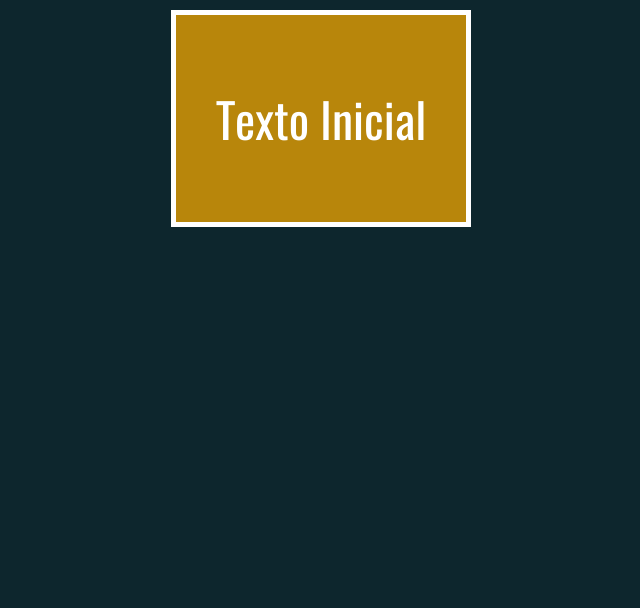
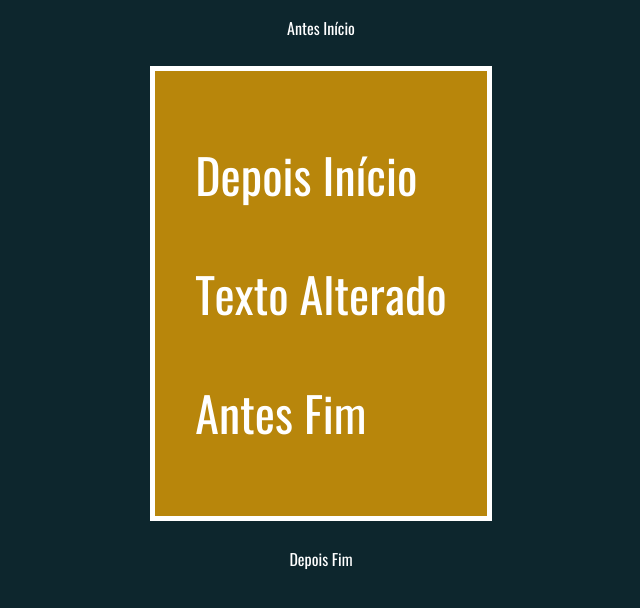
Before and after one commit to GeovaneF55/curso-php-extra, a plain HTML site: page dom/modificandoHTML2.html in a window 1280 px wide. Shown: the whole page, without its empty margins (319-959 px from the left). Drawn offline with Linux system fonts and the light colour scheme.

Commit message:
DOM - Modificando HTML #02

```diff
--- a/dom/modificandoHTML2.html
+++ b/dom/modificandoHTML2.html
@@ -12,7 +12,17 @@
         <p>Texto Inicial</p>
     </div>
     <script>
-        // ...
+        const div = document.querySelector('div')
+        div.innerHTML = 'Texto Alterado'
+        // div.outerHTML = 'Texto Alterado'
+        div.insertAdjacentHTML('beforebegin', '<p>Antes Início</p>')
+        div.insertAdjacentHTML('afterbegin', '<p>Depois Início</p>')
+        div.insertAdjacentHTML('beforeend', '<p>Antes Fim</p>')
+        div.insertAdjacentHTML('afterend', '<p>Depois Fim</p>')
+
+        // somente texto (sem tags)
+        console.log(div.innerHTML)
+        console.log(div.innerText)
     </script>
 </body>
 
```
